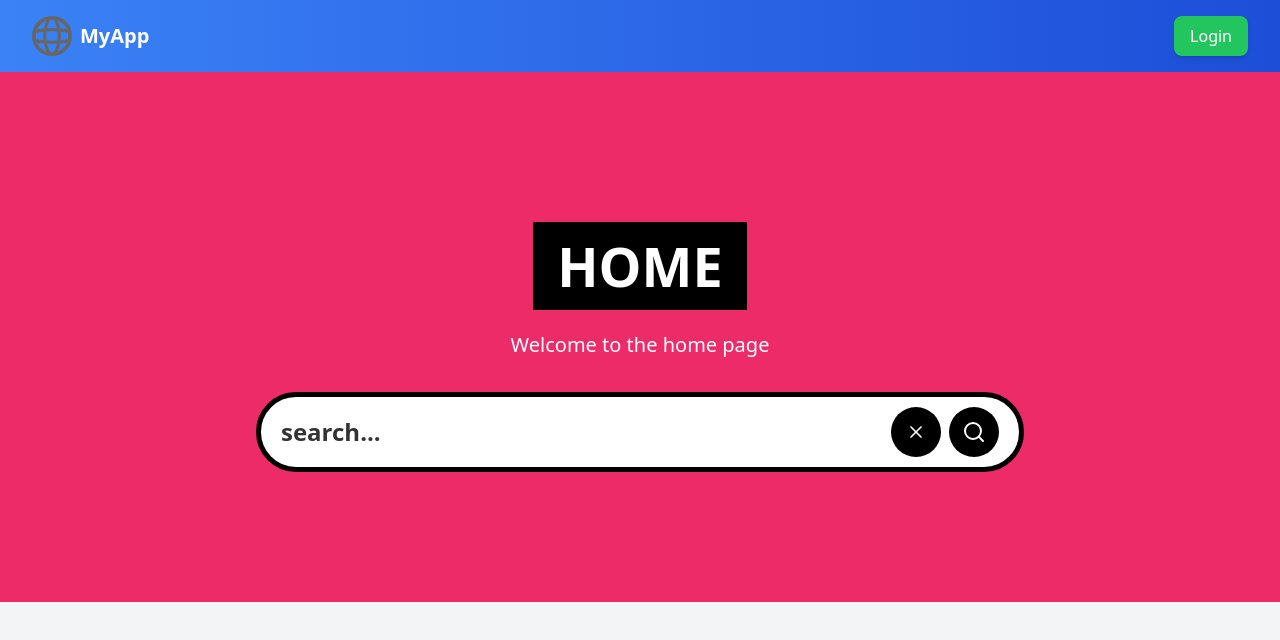
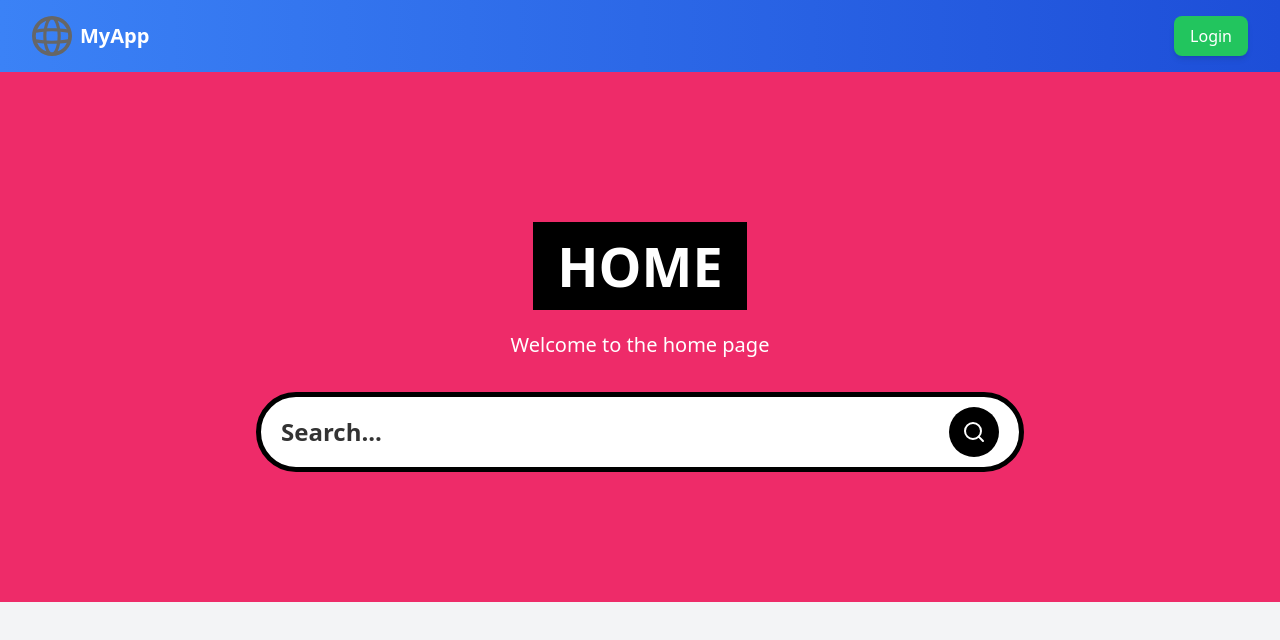
Before and after one commit to mauroavellaneda/ssr-search-form, a Next.js app: page / in a window 1280 px wide. Shown: the top 640 px of the page. Built offline with nearby package versions, Linux system fonts and the light colour scheme; no server answers.

Commit message:
add useSearchParams to check params in client side component

```diff
--- a/src/app/components/SearchForm.tsx
+++ b/src/app/components/SearchForm.tsx
@@ -4,14 +4,13 @@ import SearchFormReset from "./SearchFormReset";
 import { Search } from "lucide-react";
 
 const SearchForm = ({ query }: { query?: string }): ReactElement => {
-  console.log(query);
   return (
     <Form action="/" scroll={false} className="search-form">
       <input
         name="query"
-        defaultValue={""}
+        defaultValue={query}
         className="search-input"
-        placeholder="search..."
+        placeholder={"Search..."}
       />
 
       <div className="flex gap-2">
--- a/src/app/components/SearchFormReset.tsx
+++ b/src/app/components/SearchFormReset.tsx
@@ -2,23 +2,29 @@
 
 import { X } from "lucide-react";
 import Link from "next/link";
+import { useSearchParams } from "next/navigation";
 
 const SearchFormReset = () => {
+  const searchParams = useSearchParams();
+  const query = searchParams.get("query");
+
   const reset = () => {
-    const form = document.querySelector("search-form") as HTMLFormElement;
-
-    console.log(form, "form");
+    const form = document.querySelector(".search-form") as HTMLFormElement;
 
     if (form) {
       form.reset();
     }
   };
   return (
-    <button type="reset" onClick={reset}>
-      <Link href="/" className="search-btn text-white">
-        <X className="size-5" />
-      </Link>
-    </button>
+    <>
+      {query ? (
+        <button type="reset" onClick={reset}>
+          <Link href="/" className="search-btn text-white">
+            <X className="size-5" />
+          </Link>
+        </button>
+      ) : null}
+    </>
   );
 };
 export default SearchFormReset;
```
